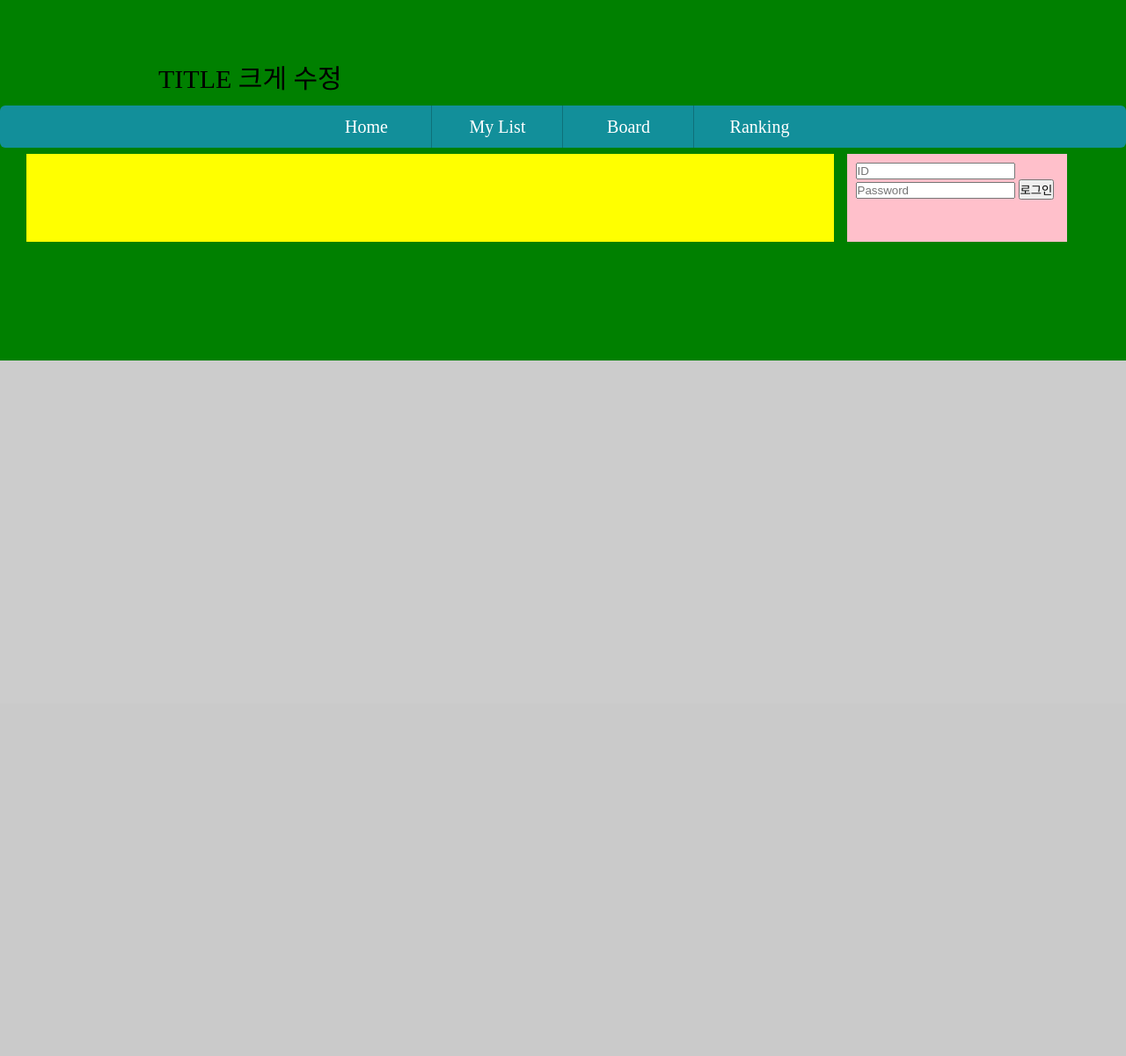
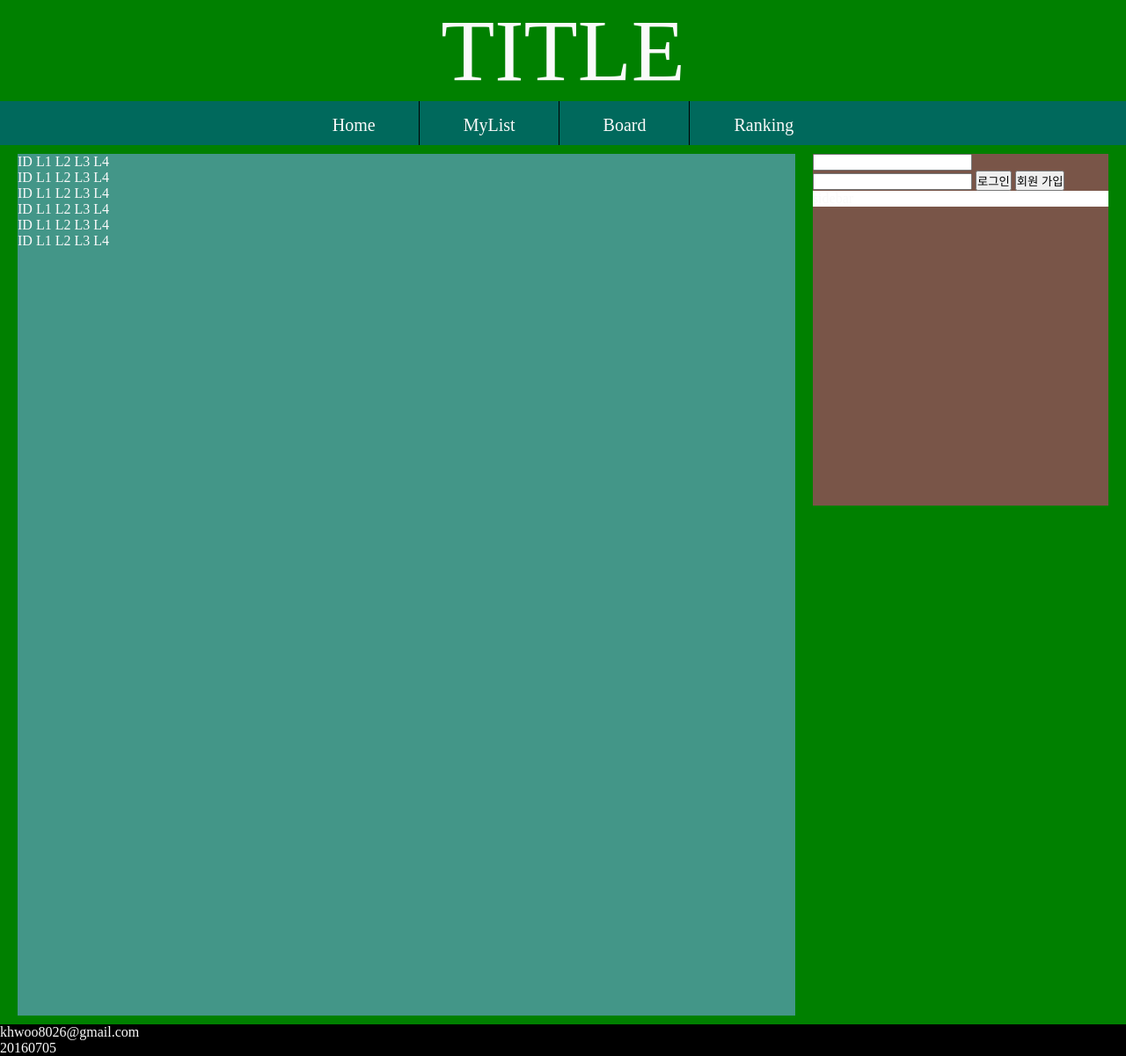
Before and after one commit to Kim-2sam2/webProgramming2020-1, a PHP site: page / in a window 1280 px wide. Shown: the whole page at 88% size. Before the commit the page ends 410 px from the top, so only its background shows below. Run offline with PHP 8.4, Linux system fonts and the light colour scheme.

Commit message:
restart UI

```diff
--- a/webProject/css/header.css
+++ /dev/null
@@ -1,60 +0,0 @@
-.top {
-  position: relative;
-  width: 1000px;
-  height: 80px;
-  margin: 0 auto;
-}
-.top #title {
-  position: absolute;
-  top: 25px;
-  left: 40px;
-}
-.top #title a {
-  font-size: 30px;
-  text-decoration: none;
-  color: #000;
-}
-
-.menu_bar {
-  min-width: 880px;
-  height: 48px;
-  margin: 0 auto;
-}
-.menu_bar ul {
-  text-align: center;
-  background: #128f9a;
-  border-radius: 6px;
-}
-.menu_bar ul li {
-  display: inline-block;
-  line-height: 48px;
-  vertical-align: middle;
-  margin: 0 -3px;
-  background: #128f9a;
-  text-align: center;
-  font-size: 20px;
-  border-left: 1px solid #0e7079;
-}
-.menu_bar ul li:first-child {
-  border-left: 0 none;
-}
-.menu_bar ul li a {
-  text-decoration: none;
-  color: #fff;
-  display: block;
-  width: 150px;
-}
-.menu_bar ul li:first-child a {
-  border-left: 0 none;
-}
-.menu_bar ul li a:hover {
-  background: #12808a;
-}
-.menu_bar ul li:first-child a {
-  border-top-left-radius: 6px;
-  border-bottom-left-radius: 6px;
-}
-.menu_bar ul li:last-child a {
-  border-top-right-radius: 6px;
-  border-bottom-right-radius: 6px;
-}
--- a/webProject/css/login.css
+++ /dev/null
@@ -1,12 +0,0 @@
-.login {
-  float: left;
-  margin: 10px;
-}
-
-.login #input {
-  display: inline;
-}
-
-.login #login_btn {
-  display: inline;
-}
--- a/webProject/css/style.css
+++ b/webProject/css/style.css
@@ -1,59 +1,138 @@
+:root {
+  /*color*/
+  --main-green-color: #00695c;
+  --dark-green-color: #003d32;
+  --ligt-green-color: #439688;
+  --main-brown-color: #795548;
+  --dark-brown-color: #4b2c20;
+  --light-brown-color: #a98274;
+  --gray-color: #e0e0e0;
+  --white-color: #fafafa;
+
+  /*Size*/
+  --up--padding: 10px;
+  --side-padding: 20px;
+  --max-width: 1300px;
+  --min-width: 800px;
+
+  /*Font size*/
+  --font-large: 18px;
+  --font-medium: 16px;
+  --font-small: 12px;
+  --font-micro: 10px;
+}
+
 * {
   padding: 0;
   margin: 0;
+  box-sizing: border-box;
+  color: var(--white-color);
 }
+
 ul {
   list-style-type: none;
 }
-body {
-  margin: 0px;
-  padding: 0px;
-  background: #ccc;
+
+a {
+  text-decoration: none;
 }
 
 .wrapper {
-  max-width: 1300px;
-  min-width: 1000px;
+  max-width: var(--max-width);
+  min-width: var(--min-width);
+  /*
   display: grid;
-  grid-template-columns: 1fr 2fr 1fr;
-  grid-template-rows: 130px auto 130px;
+  grid-template-columns: repeat(3, 1fr);
+  grid-template-rows: 130px 1000px 130px;
   grid-template-areas:
     "header header header"
-    "main main login_form"
+    "main main aside"
     "footer footer footer";
-  grid-gap: 5px;
-
-  padding: 40px 0 0 0;
+    */
+  background: green;
   margin: 0 auto;
-  background: green;
 }
 
-.header {
+header {
   grid-area: header;
+  text-align: center;
 }
 
-.main {
-  grid-area: main;
-  margin: 0 10px 0 30px;
-  background: yellow;
+.title {
+  font-size: 100px;
 }
 
-.login_form {
-  grid-area: login_form;
-  position: sticky;
-  top: 50px;
-  height: 100px;
-  max-width: 250px;
-  min-width: 250px;
-
-  background: pink;
+.top_menu {
+  height: 50px;
+  font-size: 20px;
+  text-align: center;
+  background: var(--main-green-color);
 }
 
-/*
-position: sticky => 스크롤해도 고정
-semanticUI
-emmet
-material design
+.top_menu ul {
+  max-width: 880px;
+  min-width: 800px;
+  height: 100%;
+  margin: 0 auto;
+  text-align: center;
+}
 
-mylist는 2행으로 flex속성
-*/
+.top_menu ul li {
+  display: inline-block;
+  height: 100%;
+  line-height: 55px;
+  padding: 0 50px;
+  margin: 0 -3px;
+  border-left: 1px solid black;
+}
+
+.top_menu ul li:hover {
+  background: var(--dark-green-color);
+}
+
+.top_menu ul li:first-child {
+  border-left: 0;
+  border-top-left-radius: 6px;
+  border-bottom-left-radius: 6px;
+}
+.top_menu ul li:last-child {
+  border-top-right-radius: 6px;
+  border-bottom-right-radius: 6px;
+}
+
+.middle {
+  display: flex;
+  justify-content: space-between;
+  height: 1000px;
+  padding: var(--up--padding) var(--side-padding);
+}
+
+.middle .main {
+  grid-area: main;
+  width: 100%;
+  margin-right: 20px;
+  background: var(--ligt-green-color);
+}
+
+.middle .aside {
+  grid-area: aside;
+  height: 400px;
+  position: sticky;
+  top: 0;
+  background: var(--main-brown-color);
+}
+
+.middle .aside .login input {
+  color: black;
+}
+
+.middle .aside .sidebar {
+  border: 3px;
+  background: white;
+}
+
+footer {
+  grid-area: footer;
+  width: var(--max-width);
+  background: black;
+}
--- a/webProject/header.php
+++ /dev/null
@@ -1,15 +0,0 @@
-<div class="top">
-    <div id="title">
-        <a href="index.php">TITLE 크게 수정</a>
-    </div>
-</div>
-
-
-<nav class="menu_bar">
-    <ul>
-        <li><a href="#">Home</a></li>
-        <li><a href="#">My List</a></li>
-        <li><a href="#">Board</a></li>
-        <li><a href="#">Ranking</a></li>
-    </ul>
-</nav>
--- /dev/null
+++ b/webProject/index.html
@@ -0,0 +1,96 @@
+<!DOCTYPE html>
+<html lang="en">
+  <head>
+    <meta charset="UTF-8" />
+    <meta name="viewport" content="width=device-width, initial-scale=1.0" />
+    <title>20160705</title>
+    <link rel="stylesheet" type="text/css" href="css/style.css" />
+  </head>
+  <body>
+    <div class="wrapper">
+      <header>
+        <div class="title">
+          <a href="#">TITLE</a>
+        </div>
+        <nav class="top_menu">
+          <ul>
+            <li><a href="#">Home</a></li>
+            <li><a href="#">MyList</a></li>
+            <li><a href="#">Board</a></li>
+            <li><a href="#">Ranking</a></li>
+          </ul>
+        </nav>
+      </header>
+
+    <section class="middle">
+        <section class="main">
+            <ul>
+                <li class="content">
+                <span>ID</span>
+            <span>L1</span>
+            <span>L2</span>
+            <span>L3</span>
+            <span>L4</span>
+          </li>
+          <li class="content">
+            <span>ID</span>
+            <span>L1</span>
+            <span>L2</span>
+            <span>L3</span>
+            <span>L4</span>
+          </li>
+          <li class="content">
+            <span>ID</span>
+            <span>L1</span>
+            <span>L2</span>
+            <span>L3</span>
+            <span>L4</span>
+          </li>
+          <li class="content">
+            <span>ID</span>
+            <span>L1</span>
+            <span>L2</span>
+            <span>L3</span>
+            <span>L4</span>
+          </li>
+          <li class="content">
+            <span>ID</span>
+            <span>L1</span>
+            <span>L2</span>
+            <span>L3</span>
+            <span>L4</span>
+          </li>
+          <li class="content">
+            <span>ID</span>
+            <span>L1</span>
+            <span>L2</span>
+            <span>L3</span>
+            <span>L4</span>
+          </li>
+        </ul>
+      </section>
+
+      <section class="aside">
+          <div class="login">
+              <form name="login" method="post" action="#">
+                <input type="ID" class="id" name="아이디" />
+                <input type="PW" class="pw" name="비밀번호" />
+                <input type="submit" value="로그인" />
+                <input type="button" value="회원 가입" />
+              </form>
+          </div>
+
+          <div class="sidebar">
+              sidebar
+          </div>
+      </section>
+    </section>
+
+
+      <footer>
+        <div class="email">khwoo8026@gmail.com</div>
+        <div class="name">20160705</div>
+      </footer>
+    </wrapper>
+  </body>
+</html>
--- a/webProject/index.php
+++ /dev/null
@@ -1,37 +0,0 @@
-<!DOCTYPE html>
-<html lang="en">
-
-<head>
-    <meta charset="UTF-8">
-    <meta name="viewport" content="width=device-width, initial-scale=1.0">
-    <title>20160705 김현우</title>
-    <link rel="stylesheet" type="text/css" href="css/header.css">
-    <link rel="stylesheet" type="text/css" href="css/login.css">
-    <link rel="stylesheet" type="text/css" href="css/main.css">
-    <link rel="stylesheet" type="text/css" href="css/style.css">
-
-</head>
-
-<body>
-    <div class="wrapper">
-        <header class="header">
-            <?php include "header.php" ?>
-        </header>
-        <section class="main">
-            <?php include "main.php" ?>
-        </section>
-        <section class="login_form">
-            <?php include "login_form.php" ?>
-        </section>
-        <footer class="footer">
-            <?php include "footer.php" ?>
-        </footer>
-
-    </div>
-
-</body>
-
-</html>
-</body>
-
-</html>
--- a/webProject/login_form.php
+++ /dev/null
@@ -1,11 +0,0 @@
-<div class="login">
-    <form method="POST" name="login_form" actoin=#>
-        <div id="input">
-            <input type="email" id="loginId" name="loginId" placeholder="ID">
-            <input type="password" id="loginPw" name="password" placeholder="Password">
-        </div>
-        <div id="login_btn">
-            <button type="submit">로그인</button>
-        </div>
-    </form>
-</div>
--- a/webProject/main.php
+++ /dev/null
@@ -1,3 +0,0 @@
-<div class="content">
-
-</div>
```
Also changed, not shown: webProject/css/main.css (deleted), webProject/footer.php (deleted).
